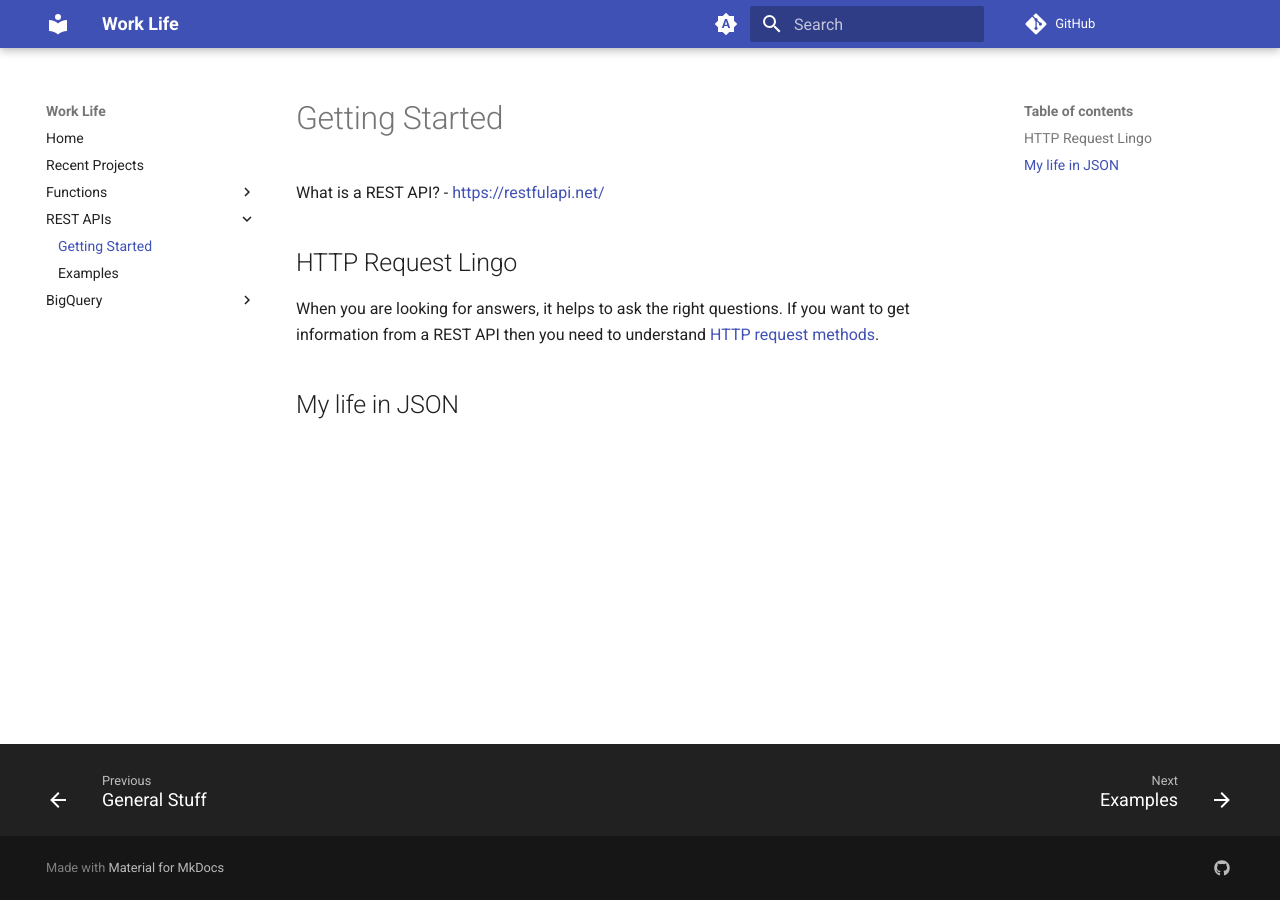
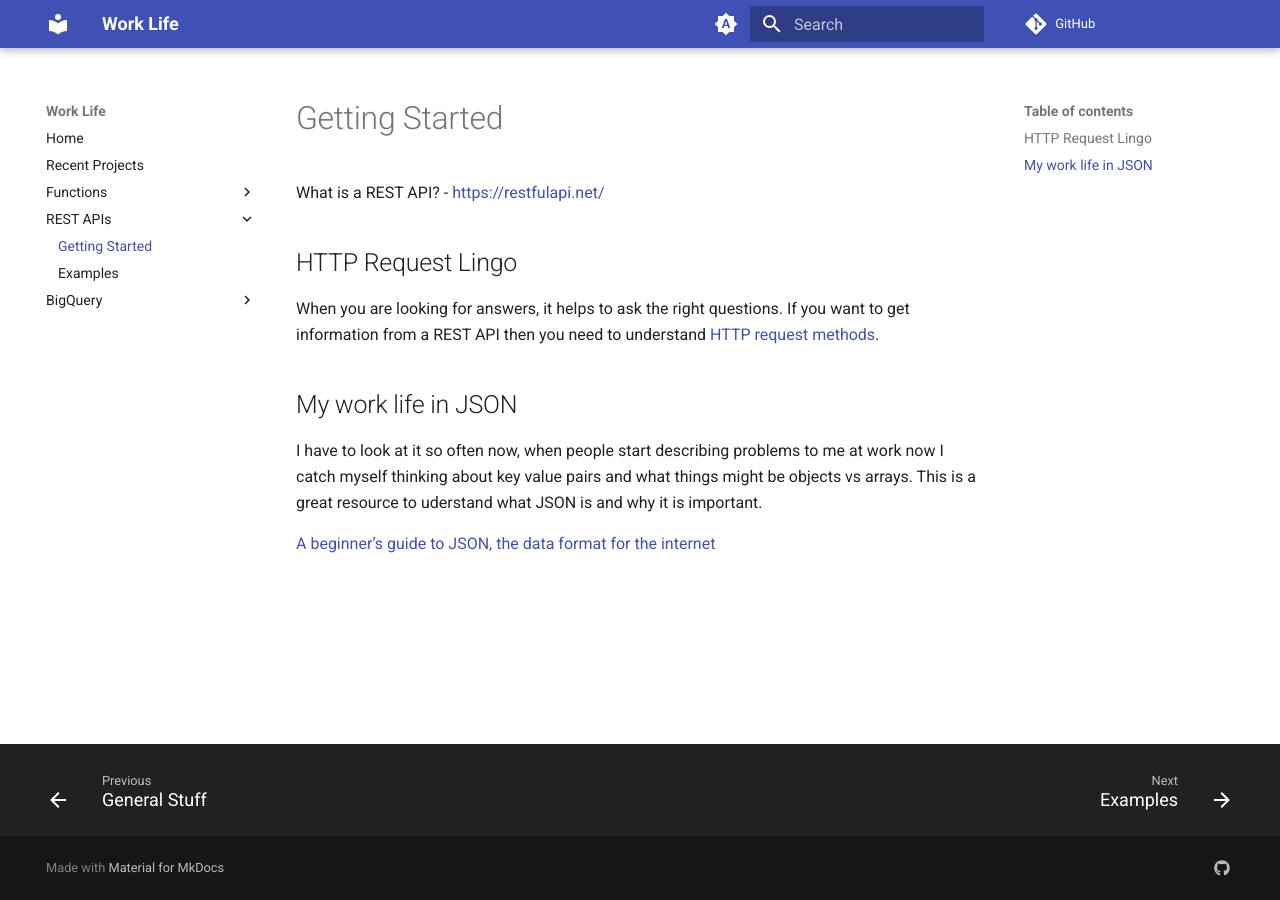
Before and after one commit to mshuber1981/work-life, an MkDocs documentation site: the page built from docs/rest/index.md, in a window 1280 px wide. Built offline with MkDocs 1.6.1 and Material for MkDocs 9.7.7, drawn with Linux system fonts in a browser that asks for light colours; comment, search, counter and statistics services are not loaded.

Commit message:
Updating getting started section

```diff
--- a/docs/rest/index.md
+++ b/docs/rest/index.md
@@ -6,4 +6,8 @@ What is a REST API? - [https://restfulapi.net/](https://restfulapi.net/)
 
 When you are looking for answers, it helps to ask the right questions. If you want to get information from a REST API then you need to understand [HTTP request methods](https://developer.mozilla.org/en-US/docs/Web/HTTP/Methods).
 
-## My life in JSON
+## My work life in JSON
+
+I have to look at it so often now, when people start describing problems to me at work now I catch myself thinking about key value pairs and what things might be objects vs arrays. This is a great resource to uderstand what JSON is and why it is important.
+
+[A beginner’s guide to JSON, the data format for the internet](https://stackoverflow.blog/2022/06/02/a-beginners-guide-to-json-the-data-format-for-the-internet/)
```
